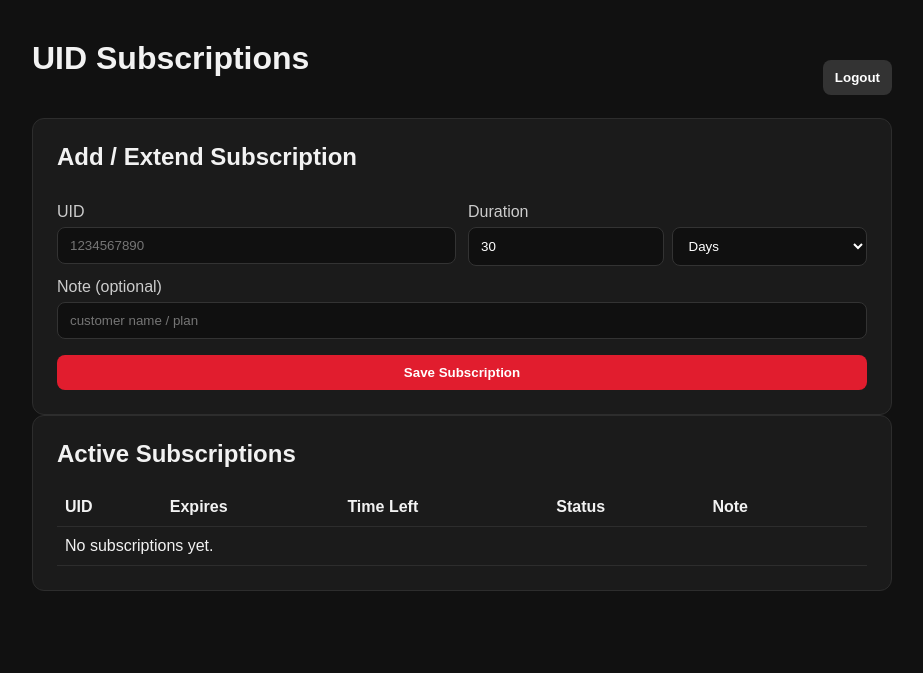
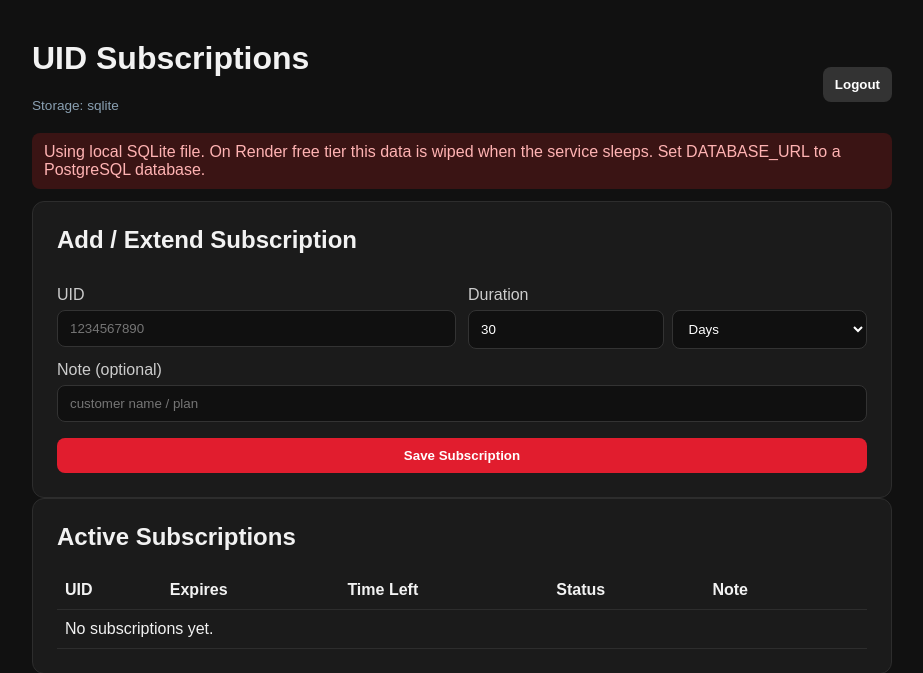
Before and after one commit to tabhinav328/uid-subcription-ff, a Flask app: page /admin/dashboard in a window 1280 px wide. Shown: the top 673 px of the page, without its empty margins (178-1101 px from the left). Run offline with Flask 3, Linux system fonts and the light colour scheme; the visitor is signed in with stand-in values (Sample User, id 1); data that the repository does not hold is empty; some libraries are stand-ins or nearby versions.

Commit message:
Persist subscriptions with PostgreSQL on Render
Render free tier wipes local SQLite when the service sleeps. Use
DATABASE_URL (PostgreSQL) when available and keep SQLite for local dev.
Add render.yaml Postgres database wiring and storage warnings on dashboard.

```diff
--- a/app.py
+++ b/app.py
@@ -1,6 +1,5 @@
 import math
 import os
-import sqlite3
 from datetime import datetime, timedelta
 from functools import wraps
 
@@ -15,34 +14,25 @@ from flask import (
     url_for,
 )
 
+from database import db_execute, get_db, init_db, storage_backend, storage_warning
+
 app = Flask(__name__)
 app.secret_key = os.environ.get("SECRET_KEY", "dev-change-me")
 
 ADMIN_USER = os.environ.get("ADMIN_USER", "admin")
 ADMIN_PASS = os.environ.get("ADMIN_PASS", "change-me")
 API_KEY = os.environ.get("API_KEY", "")
-DB_PATH = os.environ.get("DATABASE_PATH", "subscriptions.db")
 
-
-def get_db():
-    conn = sqlite3.connect(DB_PATH)
-    conn.row_factory = sqlite3.Row
-    return conn
-
-
-def init_db():
-    with get_db() as conn:
-        conn.execute(
-            """
-            CREATE TABLE IF NOT EXISTS subscriptions (
-                uid TEXT PRIMARY KEY,
-                expires_at TEXT NOT NULL,
-                created_at TEXT NOT NULL,
-                note TEXT DEFAULT ''
-            )
-            """
-        )
-        conn.commit()
+UPSERT_SQL = """
+    INSERT INTO subscriptions (uid, expires_at, created_at, note)
+    VALUES (?, ?, ?, ?)
+    ON CONFLICT(uid) DO UPDATE SET
+        expires_at = excluded.expires_at,
+        note = CASE
+            WHEN excluded.note != '' THEN excluded.note
+            ELSE subscriptions.note
+        END
+"""
 
 
 def parse_iso(value: str) -> datetime:
@@ -149,7 +139,8 @@ def save_subscription(uid: str, amount: int, unit: str, note: str) -> tuple[bool
     expires = now + delta
 
     with get_db() as conn:
-        existing = conn.execute(
+        existing = db_execute(
+            conn,
             "SELECT expires_at FROM subscriptions WHERE uid = ?",
             (uid,),
         ).fetchone()
@@ -158,17 +149,9 @@ def save_subscription(uid: str, amount: int, unit: str, note: str) -> tuple[bool
             base = current if current > now else now
             expires = base + delta
 
-        conn.execute(
-            """
-            INSERT INTO subscriptions (uid, expires_at, created_at, note)
-            VALUES (?, ?, ?, ?)
-            ON CONFLICT(uid) DO UPDATE SET
-                expires_at = excluded.expires_at,
-                note = CASE
-                    WHEN excluded.note != '' THEN excluded.note
-                    ELSE subscriptions.note
-                END
-            """,
+        db_execute(
+            conn,
+            UPSERT_SQL,
             (
                 uid,
                 expires.isoformat(),
@@ -193,7 +176,6 @@ def admin_dashboard_save():
     ok, message = save_subscription(uid, amount, unit, note)
     flash(message, "ok" if ok else "error")
 
-    # Post/Redirect/Get: refresh must not resubmit the form and add days again.
     return redirect(url_for("admin_dashboard"))
 
 
@@ -201,8 +183,9 @@ def admin_dashboard_save():
 @admin_required
 def admin_dashboard():
     with get_db() as conn:
-        rows = conn.execute(
-            "SELECT uid, expires_at, created_at, note FROM subscriptions ORDER BY expires_at DESC"
+        rows = db_execute(
+            conn,
+            "SELECT uid, expires_at, created_at, note FROM subscriptions ORDER BY expires_at DESC",
         ).fetchall()
 
     now = datetime.utcnow()
@@ -221,14 +204,22 @@ def admin_dashboard():
             }
         )
 
-    return render_template("dashboard.html", subscriptions=subscriptions)
+    warning = storage_warning()
+    if warning:
+        flash(warning, "error")
+
+    return render_template(
+        "dashboard.html",
+        subscriptions=subscriptions,
+        storage_backend=storage_backend(),
+    )
 
 
 @app.post("/admin/delete/<uid>")
 @admin_required
 def admin_delete(uid):
     with get_db() as conn:
-        conn.execute("DELETE FROM subscriptions WHERE uid = ?", (uid,))
+        db_execute(conn, "DELETE FROM subscriptions WHERE uid = ?", (uid,))
         conn.commit()
     flash(f"Removed UID {uid}", "ok")
     return redirect(url_for("admin_dashboard"))
@@ -246,7 +237,8 @@ def api_verify():
         return jsonify({"valid": False, "message": "Invalid UID format"}), 400
 
     with get_db() as conn:
-        row = conn.execute(
+        row = db_execute(
+            conn,
             "SELECT uid, expires_at, note FROM subscriptions WHERE uid = ?",
             (uid,),
         ).fetchone()
@@ -287,7 +279,18 @@ def api_verify():
 
 @app.get("/health")
 def health():
-    return jsonify({"status": "ok"})
+    with get_db() as conn:
+        count = db_execute(conn, "SELECT COUNT(*) AS total FROM subscriptions").fetchone()["total"]
+
+    payload = {
+        "status": "ok",
+        "storage": storage_backend(),
+        "subscriptions": count,
+    }
+    warning = storage_warning()
+    if warning:
+        payload["warning"] = warning
+    return jsonify(payload)
 
 
 if __name__ == "__main__":
--- /dev/null
+++ b/database.py
@@ -0,0 +1,82 @@
+import os
+import sqlite3
+from contextlib import contextmanager
+
+DATABASE_URL = os.environ.get("DATABASE_URL", "").strip()
+DB_PATH = os.environ.get("DATABASE_PATH", "subscriptions.db")
+
+USE_POSTGRES = DATABASE_URL.startswith(("postgres://", "postgresql://"))
+
+
+def _normalize_database_url(url: str) -> str:
+    if url.startswith("postgres://"):
+        return url.replace("postgres://", "postgresql://", 1)
+    return url
+
+
+def _adapt_sql(query: str) -> str:
+    if USE_POSTGRES:
+        return query.replace("?", "%s")
+    return query
+
+
+@contextmanager
+def get_db():
+    if USE_POSTGRES:
+        import psycopg2
+        from psycopg2.extras import RealDictCursor
+
+        conn = psycopg2.connect(
+            _normalize_database_url(DATABASE_URL),
+            cursor_factory=RealDictCursor,
+        )
+        try:
+            yield conn
+        finally:
+            conn.close()
+    else:
+        conn = sqlite3.connect(DB_PATH)
+        conn.row_factory = sqlite3.Row
+        try:
+            yield conn
+        finally:
+            conn.close()
+
+
+def db_execute(conn, query: str, params=()):
+    sql = _adapt_sql(query)
+    if USE_POSTGRES:
+        cur = conn.cursor()
+        cur.execute(sql, params)
+        return cur
+    return conn.execute(sql, params)
+
+
+def init_db():
+    upsert_conflict = "EXCLUDED" if USE_POSTGRES else "excluded"
+    with get_db() as conn:
+        db_execute(
+            conn,
+            """
+            CREATE TABLE IF NOT EXISTS subscriptions (
+                uid TEXT PRIMARY KEY,
+                expires_at TEXT NOT NULL,
+                created_at TEXT NOT NULL,
+                note TEXT DEFAULT ''
+            )
+            """,
+        )
+        conn.commit()
+
+
+def storage_backend() -> str:
+    return "postgresql" if USE_POSTGRES else "sqlite"
+
+
+def storage_warning() -> str | None:
+    if USE_POSTGRES:
+        return None
+    return (
+        "Using local SQLite file. On Render free tier this data is wiped when "
+        "the service sleeps. Set DATABASE_URL to a PostgreSQL database."
+    )
--- a/requirements.txt
+++ b/requirements.txt
@@ -1,2 +1,3 @@
 flask==3.0.3
 gunicorn==22.0.0
+psycopg2-binary==2.9.9
--- a/static/style.css
+++ b/static/style.css
@@ -107,6 +107,12 @@ th, td {
     margin-bottom: 20px;
 }
 
+.storage-hint {
+    margin: 4px 0 0;
+    font-size: 0.85rem;
+    color: #8aa0b2;
+}
+
 .grid {
     display: grid;
     grid-template-columns: 1fr 1fr;
--- a/templates/dashboard.html
+++ b/templates/dashboard.html
@@ -9,7 +9,10 @@
 <body>
     <div class="wrap">
         <div class="topbar">
-            <h1>UID Subscriptions</h1>
+            <div>
+                <h1>UID Subscriptions</h1>
+                <p class="storage-hint">Storage: {{ storage_backend }}</p>
+            </div>
             <a href="{{ url_for('admin_logout') }}"><button class="secondary" type="button">Logout</button></a>
         </div>
 
```
Also changed, not shown: render.yaml (+10 -0 lines).
